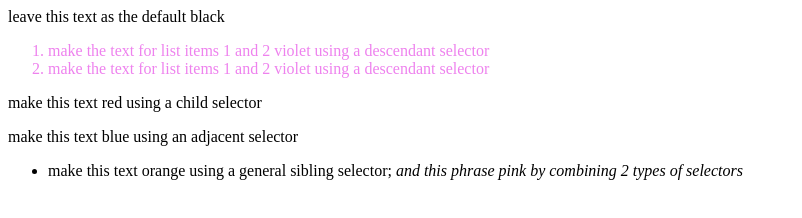
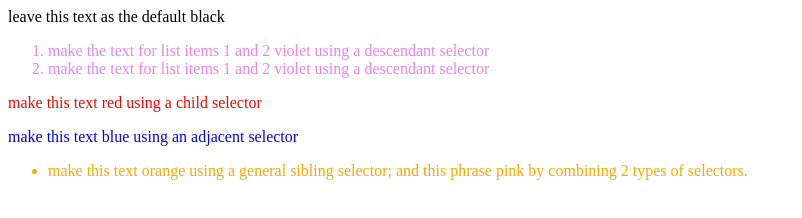
Before and after one commit to annepetriee/289101, a plain HTML site: page css_combinators_challenge.html in a window 1280 px wide. Shown: the whole page, without its empty margins (0-802 px from the left). Drawn offline with Linux system fonts and the light colour scheme.

Commit message:
CSS COMBINATOR CHALLENGE

```diff
--- a/css_combinators_challenge.html
+++ b/css_combinators_challenge.html
@@ -13,6 +13,22 @@
         ol li {
             color: violet;
         }
+
+   div > p {
+            color: red;
+        }
+
+        p + p {
+            color: blue;
+        }
+
+        p ~ ul {
+            color: orange;
+        }
+
+        /* I can not work out how to use to 2 slectors */
+
+        ul>li[class="a"] {color: pink;}
 
     </style>
 </head>
@@ -30,8 +46,11 @@
         <p>
             make this text blue using an adjacent selector
         </p>
+
+        <p>
         <ul>
-            <li>make this text orange using a general sibling selector; <em>and this phrase pink by combining 2 types of selectors</em></li>
+            <li>make this text orange using a general sibling selector; <a>and this phrase pink by combining 2 types of selectors.</a> </li>
+        </p>
         </ul>
     </div>
 </body>
```
